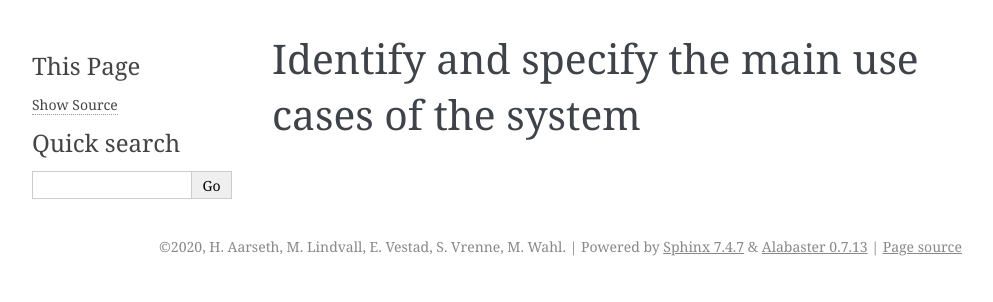
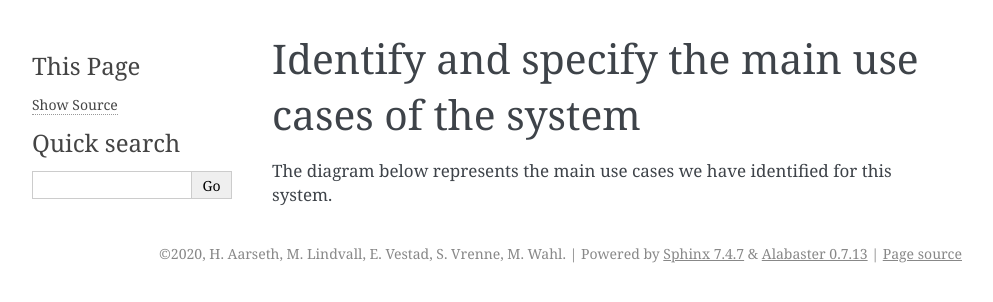
Before and after one commit to SteinarVrenne/school_imt3501, a Sphinx documentation site: the page built from Task 1/source/pages/03e_Main_Use_Cases.rst, in a window 1280 px wide. Shown: the top 302 px of the page, without its empty margins (148-1141 px from the left). Built offline with Sphinx 7.4.7, drawn with Linux system fonts in a browser that asks for light colours.

Commit message:
Added .drawio file for 03e

```diff
--- a/Task 1/source/pages/03e_Main_Use_Cases.rst
+++ b/Task 1/source/pages/03e_Main_Use_Cases.rst
@@ -1,2 +1,4 @@
 Identify and specify the main use cases of the system
 -----------------------------------------------------
+
+The diagram below represents the main use cases we have identified for this system.
```
Also changed, not shown: 1 other file.
